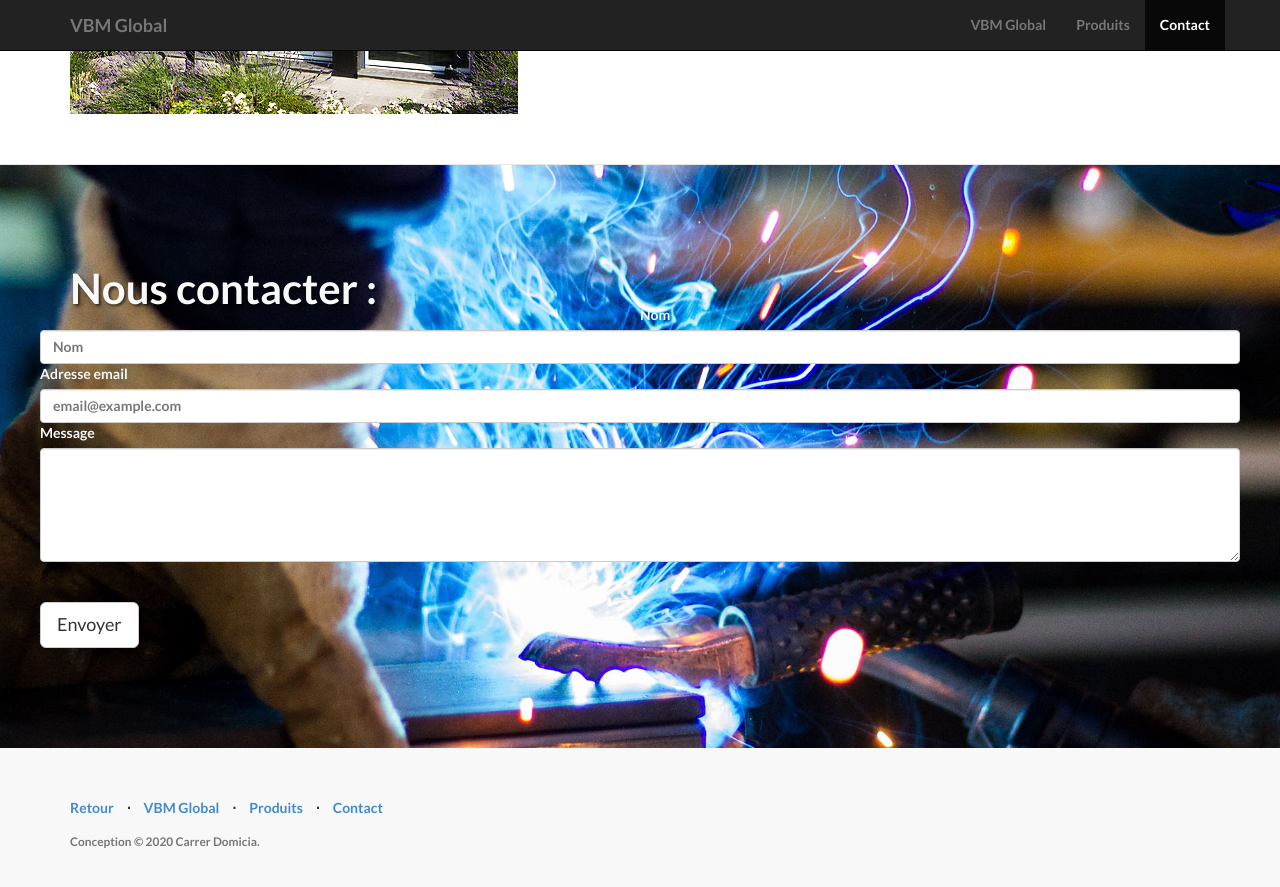
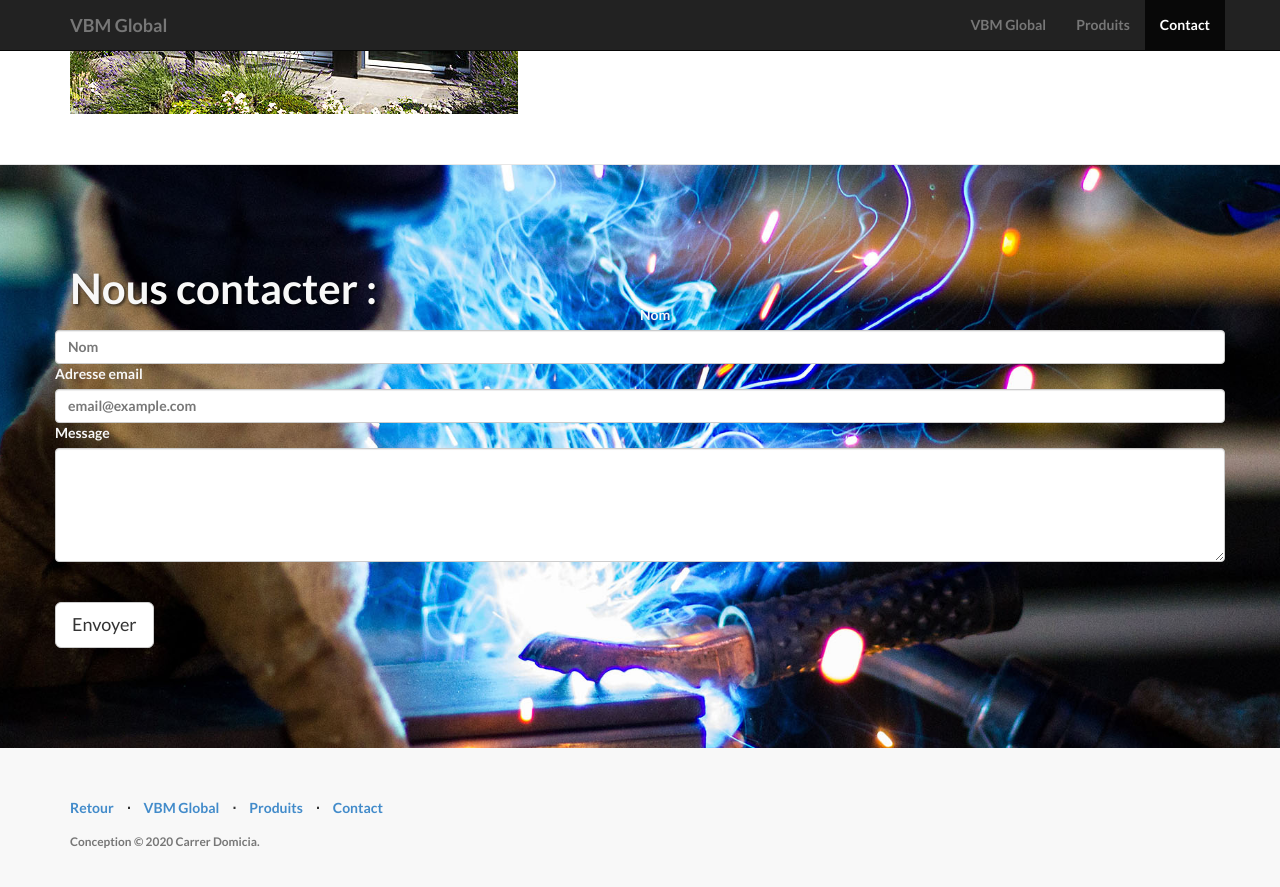
Before and after one commit to juanitito/vbm-landing, a Jekyll site: the page built from index.html, in a window 1280 px wide and 900 px high, scrolled down 2704 px. Shown: the top 887 px of the window. Built offline with Jekyll 4.4.1, drawn with Linux system fonts in a browser that asks for light colours; nearby versions of some CDN libraries; library files that are not in the unit come from our copies.

Commit message:
Update contact.html

```diff
--- a/_includes/contact.html
+++ b/_includes/contact.html
@@ -9,24 +9,14 @@
 				</br>
 					<form accept-charset="UTF-8" action="https://getform.io/f/8e4f278d-fa48-44f6-850a-a0e6f4e8203c" method="POST"enctype="multipart/form-data" target="_blank">
 						<label for="NameImput" required="required">Nom</label>
-							<div class="row">
-	    					<div class="col">
     							<input type="text" name="name" class="form-control" id="NameImput" placeholder="Nom">
-								</div>
 									<label for="EmailInput" required="required">Adresse email</label>
-	    					<div class="col">
     							<input type="email" name="email" class="form-control" id="EmailImput" placeholder="email@example.com">
-  							</div>
-								</div>
-  					<div class="row">
     					<label for="TextImput" required="required">Message</label>
     					<textarea class="form-control" name="message" id="TextImput" rows="5"></textarea>
-  					</div>
-						<div class="row">
 							<br>
 							</br>
 						<button type="submit" class="btn btn-default btn-lg">Envoyer</button>
-						</div>
 					</form>
 			</div>
 		</div>
```
